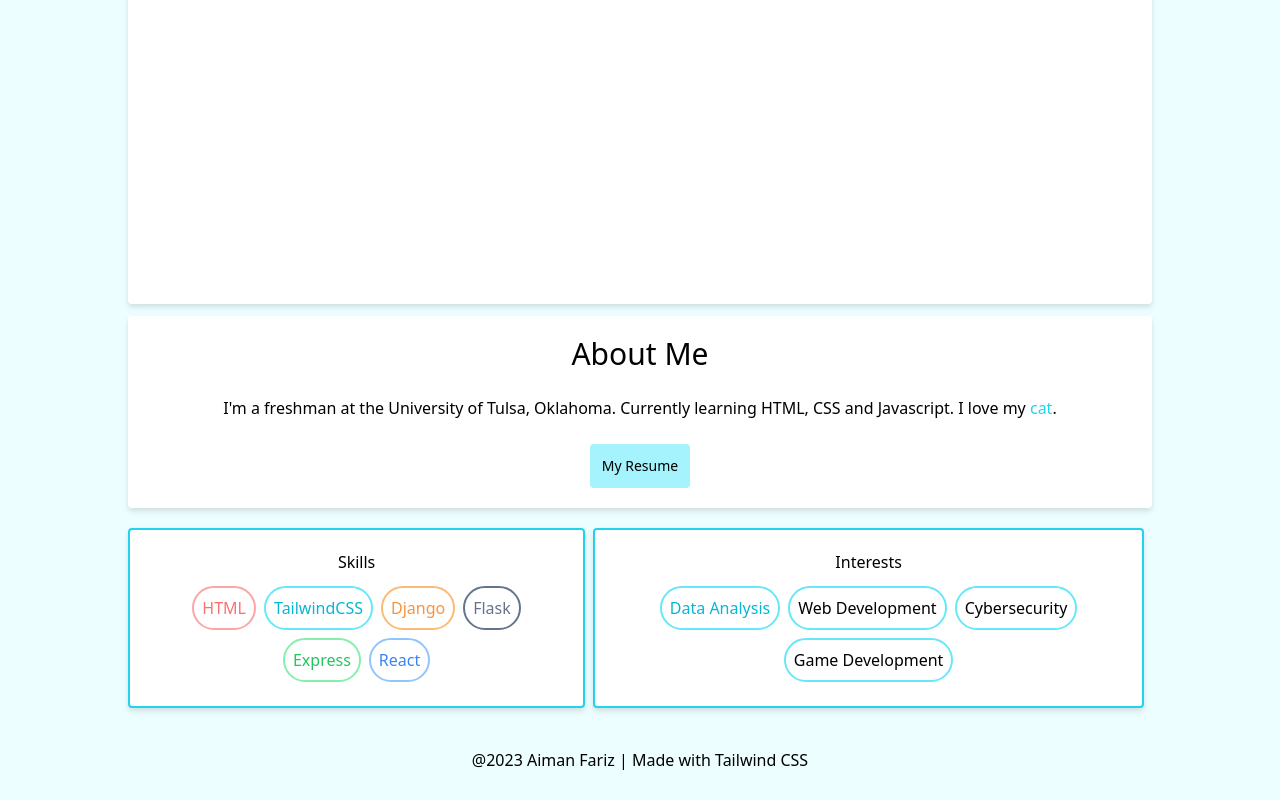
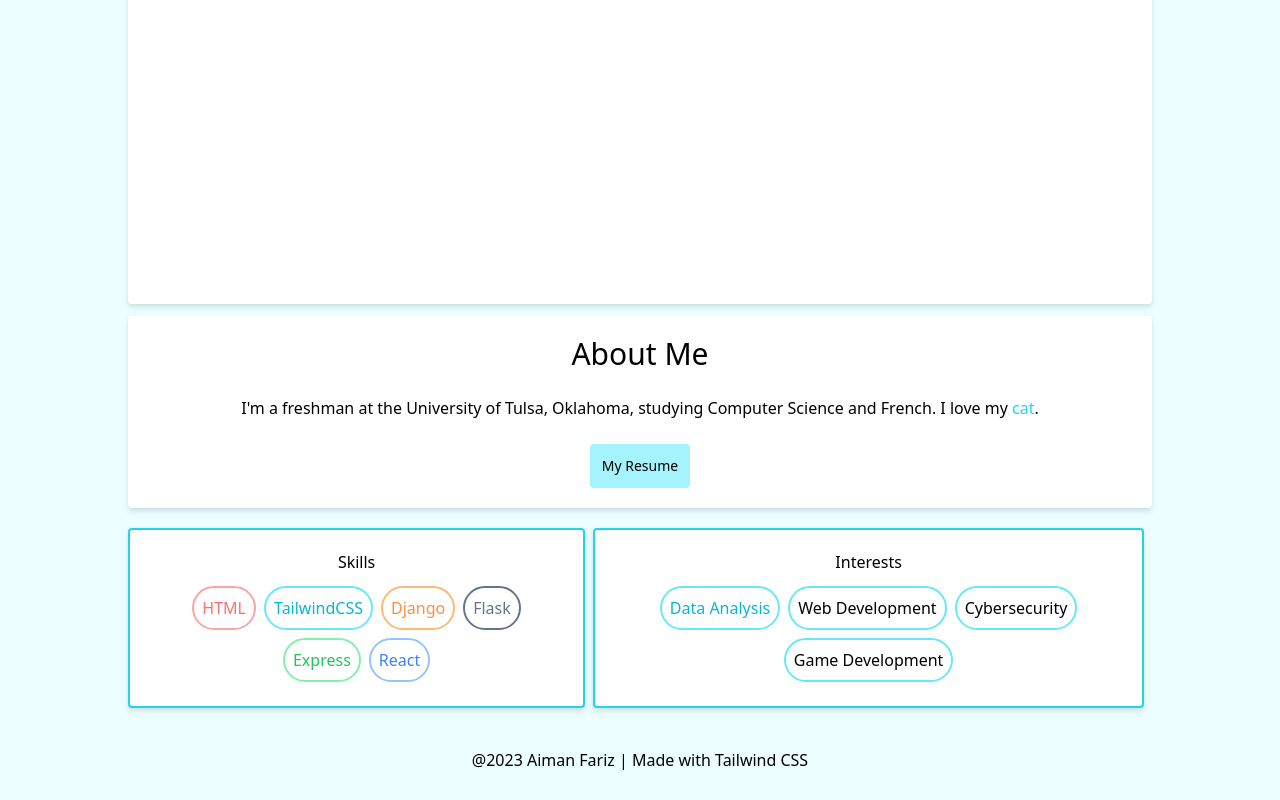
Before and after one commit to AimanFariz/AimanFariz.github.io, a website: page index.html in a window 1280 px wide. Shown: the part 540-1340 px from the top of the page. Drawn offline with nearby package versions, Linux system fonts and the light colour scheme.

Commit message:
Update index.html
test github desktop-updated description

```diff
--- a/index.html
+++ b/index.html
@@ -54,7 +54,7 @@
     <div class="w-4/5 mx-auto drop-shadow-md">
         <section class="bg-white border-solid border-yellow-300 rounded p-5">
             <h2 class="text-center text-3xl">About Me</h2>
-            <p class="my-6 text-center">I'm a freshman at the University of Tulsa, Oklahoma. Currently learning HTML, CSS and Javascript. I love my <a href="https://instagram.com/ahmadkiki_thecat?igshid=YmMyMTA2M2Y=" target="_blank" class="text-cyan-400 hover:text-cyan-500 active:text-cyan-600">cat</a>.</p>
+            <p class="my-6 text-center">I'm a freshman at the University of Tulsa, Oklahoma, studying Computer Science and French. I love my <a href="https://instagram.com/ahmadkiki_thecat?igshid=YmMyMTA2M2Y=" target="_blank" class="text-cyan-400 hover:text-cyan-500 active:text-cyan-600">cat</a>.</p>
             <div class="flex justify-center">
                 <a href="https://youtu.be/dQw4w9WgXcQ" target="_blank"><button class="p-3 text-sm rounded bg-cyan-200 hover:scale-110 hover:bg-cyan-300 transition duration-500 ease-in-out active:bg-cyan-400 text-black">My Resume</button></a>
             </div>
```
